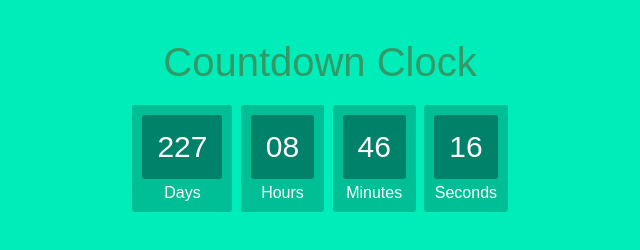
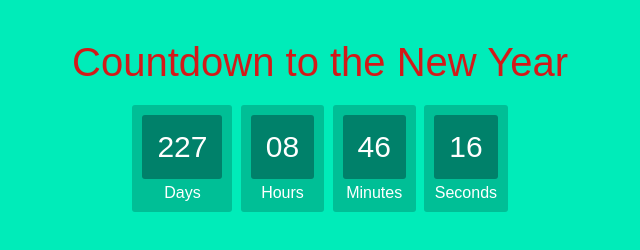
Before and after one commit to Oleh-N-Lunin/goit-js-hw-11-timer, a plain HTML site: page index.html in a window 1280 px wide. Shown: the whole page, without its empty margins (320-960 px from the left). Drawn offline with Linux system fonts and the light colour scheme.

Commit message:
change timer name

```diff
--- a/index.html
+++ b/index.html
@@ -8,7 +8,7 @@
     <link rel="stylesheet" href="./styles.css">
 </head>
 <body>
-    <h1 class="countdown-title">Countdown Clock</h1>
+    <h1 class="countdown-title">Countdown to the New Year</h1>
   <div class="timer" id="timer-1">
     <div class="field">
       <span class="value" data-value="days">11</span>
--- a/styles.css
+++ b/styles.css
@@ -6,7 +6,7 @@ body {
 }
 
 .countdown-title {
-  color: #396;
+  color: rgb(211, 25, 25);
   font-weight: 100;
   font-size: 40px;
   margin: 40px 0px 20px;
```
